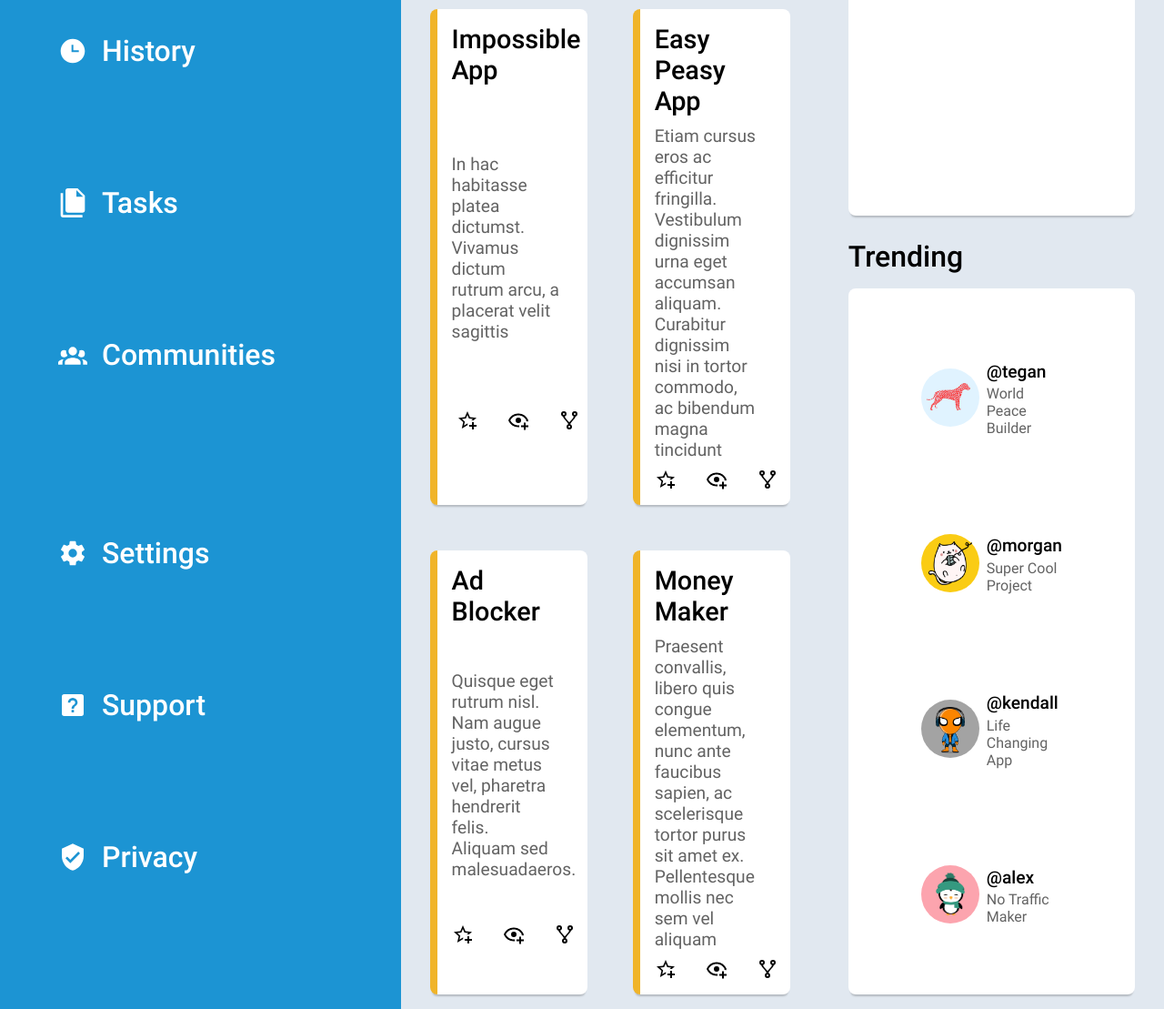
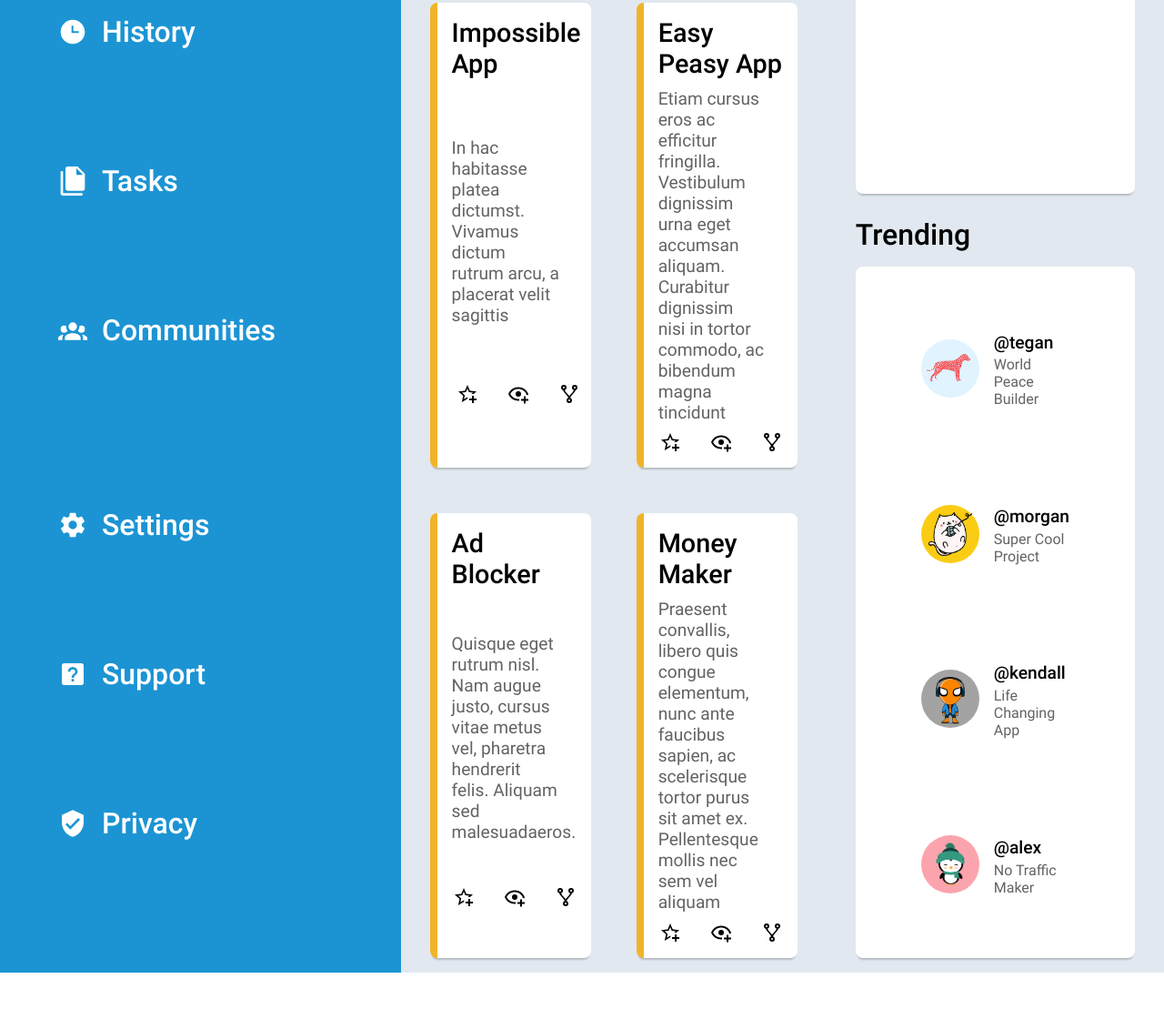
Before and after one commit to Gokulcs-04/odin-admin-dashboard, a plain HTML site: page index.html in a window 1280 px wide. Shown: the part 1062-2171 px from the top of the page at 91% size. After the commit the page ends 2131 px from the top, so only its background shows below. Drawn offline with Linux system fonts and the light colour scheme.

Commit message:
Update structure of trending section

```diff
--- a/style.css
+++ b/style.css
@@ -333,7 +333,7 @@
     background-color: white;
     border-radius: 0.5em;
     box-shadow: 0 4px 2px -2px rgba(0, 0, 0, 0.2);
-    padding: 2em;
+    padding: 1.5em;
     margin-top: 1em;
 
     display: grid;
@@ -345,7 +345,7 @@
         display: grid;
         align-items: center;
         grid-template-columns: 1fr 2fr;
-        gap: 0.5em;
+        gap: 1em;
 
         .pfp {
             width: 4em;
```
